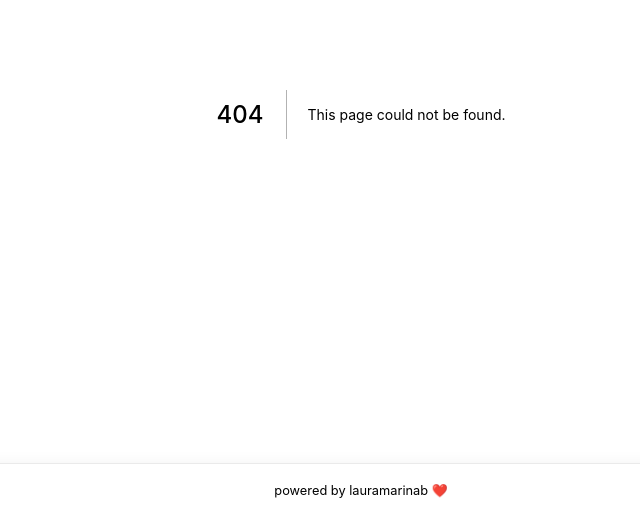
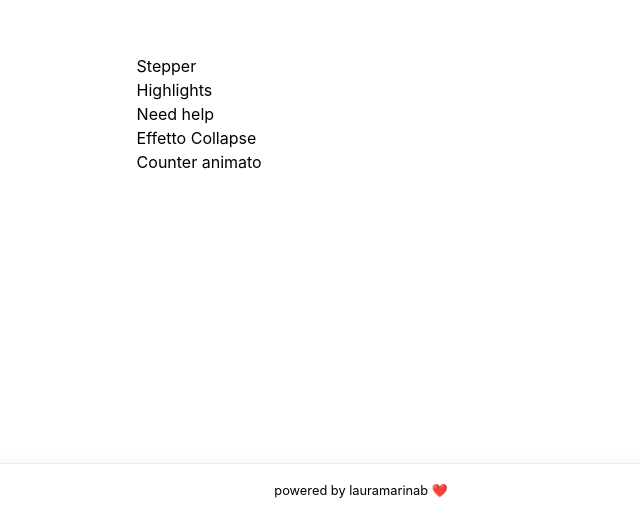
Before and after one commit to lauramarinab/weather, a Next.js app: page /micro-interactions in a window 1280 px wide. Before the commit this address had no page. Shown: the part 286-800 px from the top of the page, without its empty margins (279-919 px from the left). Built offline with nearby package versions, Linux system fonts and the light colour scheme.

Commit message:
add new animations

```diff
--- a/next.config.js
+++ b/next.config.js
@@ -7,10 +7,15 @@ const nextConfig = {
   assetPrefix: isProd ? process.env.NEXT_PUBLIC_BASE_PATH : "",
   basePath: isProd ? process.env.NEXT_PUBLIC_BASE_PATH : "",
   exportPathMap: async function (defaultPathMap, { dev, dir, outDir, distDir, buildId }) {
-    return {
-      "/micro-interactions/stepper": { page: "/micro-interactions/[interactionName]" },
-      "/micro-interactions/highlights": { page: "/micro-interactions/[interactionName]" },
-    };
+    if (isProd) {
+      return {
+        "/micro-interactions/stepper": { page: "/micro-interactions/[interactionName]" },
+        "/micro-interactions/highlights": { page: "/micro-interactions/[interactionName]" },
+        "/micro-interactions/animatedCounter": { page: "/micro-interactions/[interactionName]" },
+        "/micro-interactions/animateOpen": { page: "/micro-interactions/[interactionName]" },
+        "/micro-interactions/needHelp": { page: "/micro-interactions/[interactionName]" },
+      };
+    }
   },
 };
 
--- /dev/null
+++ b/src/pages/micro-interactions/index.tsx
@@ -0,0 +1,28 @@
+import type { NextPage } from "next";
+import Link from "next/link";
+import { Main } from "../../components/Main";
+import { Urls } from "../../urls";
+
+const MicroInteractionsPage: NextPage = () => {
+  return (
+    <Main>
+      <Link href={Urls.interactionName("stepper")}>
+        <a>Stepper</a>
+      </Link>
+      <Link href={Urls.interactionName("highlights")}>
+        <a>Highlights</a>
+      </Link>
+      <Link href={Urls.interactionName("needHelp")}>
+        <a>Need help</a>
+      </Link>
+      <Link href={Urls.interactionName("animateOpen")}>
+        <a>Effetto Collapse</a>
+      </Link>
+      <Link href={Urls.interactionName("animatedCounter")}>
+        <a>Counter animato</a>
+      </Link>
+    </Main>
+  );
+};
+
+export default MicroInteractionsPage;
--- /dev/null
+++ b/src/types.ts
@@ -0,0 +1,12 @@
+type ValuesAsUnion<T> = T[keyof T];
+type KeysAsUnion<T> = keyof T;
+
+export const interactionsName = {
+  stepper: "stepper",
+  highlights: "highlights",
+  needHelp: "needHelp",
+  animateOpen: "animateOpen",
+  animatedCounter: "animatedCounter",
+} as const;
+
+export type InteractionName = KeysAsUnion<typeof interactionsName>;
--- /dev/null
+++ b/src/urls.ts
@@ -0,0 +1,7 @@
+import { InteractionName } from "./types";
+
+export const Urls = {
+  today: `/today`,
+  microInteractions: `/micro-interactions`,
+  interactionName: (interaction: InteractionName) => `/micro-interactions/${interaction}`,
+};
```
Also changed, not shown: src/pages/micro-interactions/[interactionName].tsx (+5 -4 lines), src/views/HomepageView/index.tsx (+8 -1 lines), src/views/MicroInteractionsView/index.tsx (+11 -3 lines), 1 other file (tests, documents, lock files or other folders).
